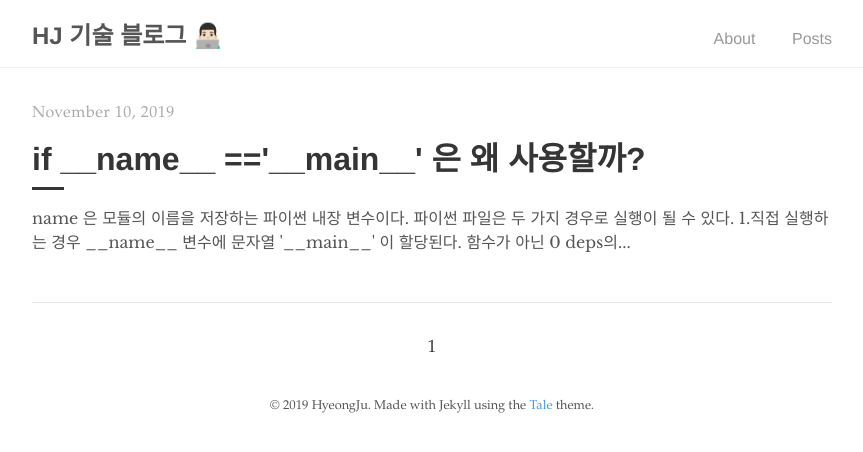
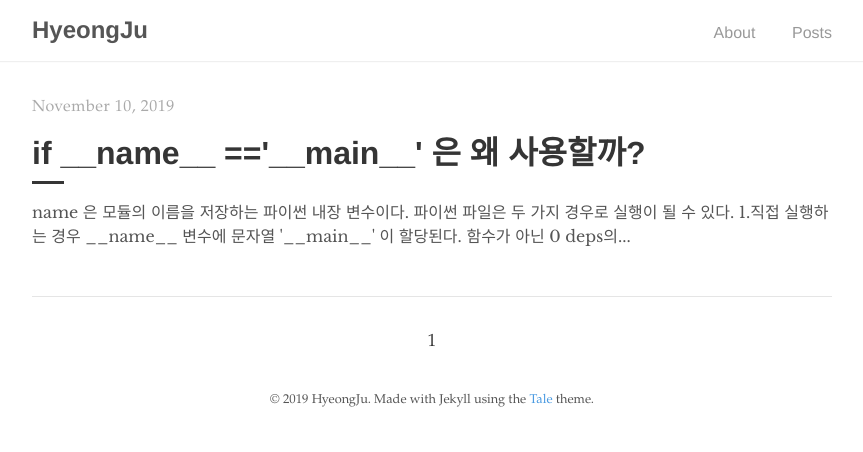
Before and after one commit to hyeongJuKim/hyeongjukim.github.io, a Jekyll site: the page built from index.html, in a window 1280 px wide. Shown: the top 452 px of the page, without its empty margins (208-1071 px from the left). Built offline with Jekyll 4.4.1, drawn with Linux system fonts in a browser that asks for light colours; the list of posts is cut into pages by our own code.

Commit message:
change site title

```diff
--- a/_config.yml
+++ b/_config.yml
@@ -1,5 +1,5 @@
 # Site settings
-title:          HJ 기술 블로그 👨🏻‍💻
+title:          HyeongJu
 description:    ""
 #baseurl:        "/tale"
 url:            "https://hyeongjukim.github.io"
```
